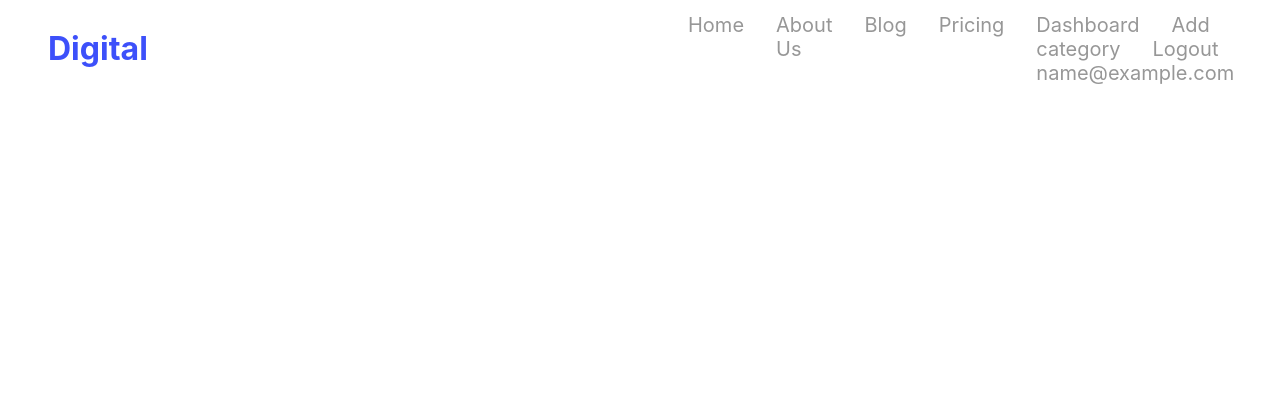
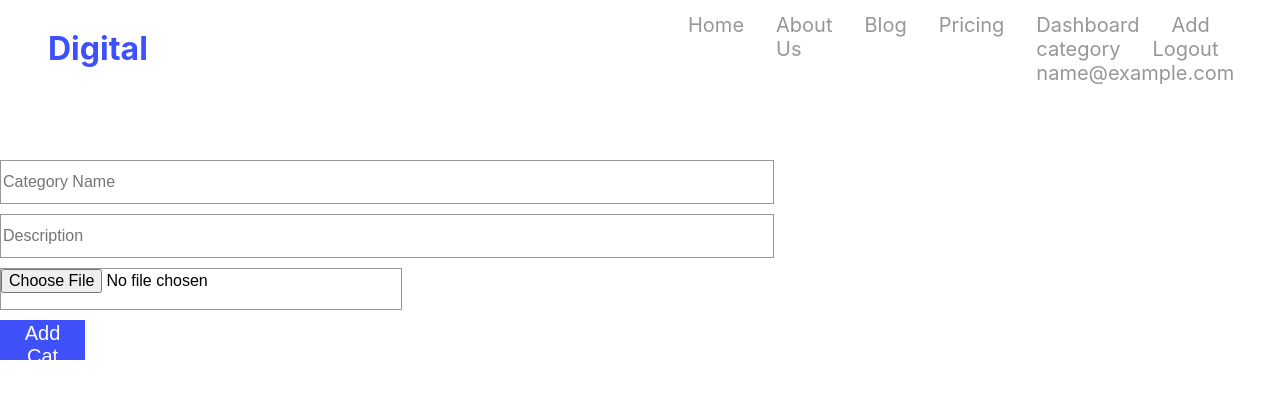
Before and after one commit to AsonglefacMillenium/bridgelabstest, a React (Create React App) app: page /updateproduct/1 in a window 1280 px wide. Shown: the top 398 px of the page. Built offline with nearby package versions, Linux system fonts and the light colour scheme; sample sign-in values are in the browser's storage.

Commit message:
update category functionality added

```diff
--- a/src/App.js
+++ b/src/App.js
@@ -8,6 +8,7 @@ import ViewCategories from './pages/dashboard/ViewCategories'
 import CreateCategories from './pages/dashboard/CreateCategories'
 import Dashboard from './pages/dashboard/Dashboard'
 import PrivateComponent from './components/PrivateComponent'
+import UpdateProduct from './pages/dashboard/UpdateProduct'
 
 const App = () => {
   const auth = localStorage.getItem("user");
@@ -31,6 +32,7 @@ const App = () => {
             <Route path='/dashboard' element={<Dashboard/>}></Route>
             <Route path='/dashboard/category' element={<ViewCategories/>}></Route>
             <Route path='/addcategory' element={<CreateCategories/>}></Route>
+            <Route path='/updateproduct/:id' element={<UpdateProduct/>}></Route>
             </Route>
 
           </Routes>
--- a/src/pages/dashboard/CreateCategories.jsx
+++ b/src/pages/dashboard/CreateCategories.jsx
@@ -1,6 +1,7 @@
 import React, {useState} from 'react'
 import axios from 'axios'
 import './dashboard.css'
+import { useNavigate } from 'react-router-dom';
 
 const CreateCategories = () => {
   const [inputs, setInputs] = useState({
@@ -9,6 +10,9 @@ const CreateCategories = () => {
     description: "",
 
   });
+
+  const navigate = useNavigate();
+
   const handleChange = (e) => {
     setInputs((prev) => ({
       ...prev,
@@ -32,6 +36,11 @@ const CreateCategories = () => {
 
     const data = await res.data;
     console.log(data)
+
+    if (res) {
+      navigate("/dashboard")
+    }
+
     return data
 
   }
--- a/src/pages/dashboard/Dashboard.jsx
+++ b/src/pages/dashboard/Dashboard.jsx
@@ -1,24 +1,75 @@
-import React, { useEffect, useState } from 'react';
-import axios from "axios"
-import { Link, useNavigate } from 'react-router-dom';
-import './dashboard.css'
+import React, { useEffect, useState } from "react";
+import axios from "axios";
+import { Link, useNavigate } from "react-router-dom";
+import "./dashboard.css";
 //axios.defaults.withCredentials = true;
 const Dashboard = () => {
+  const [products, setProducts] = useState([]);
   // const navigate = useNavigate();
   const auth = localStorage.getItem("user");
 
+  useEffect(() => {
+    productList();
+  });
+
+  const productList = async () => {
+    const res = await axios.get(
+      "https://simplor.herokuapp.com/api/category/categories"
+    );
+    const data = res.data;
+    setProducts(data);
+  };
+
+  //delete product function
+
+  const deleteProduct = async (id) =>{
+    const res = await axios.delete(`https://simplor.herokuapp.com/api/category/delete/${id}`);
+
+    const data = res.data;
+
+    if (res) {
+        productList();
+
+    } else{
+        alert("Product cannot be deleted")
+    }
+
+    return data;
+  }
 
   return (
-    <div className='dashboard'>
+    <div className="dashboard">
       <h1>{JSON.parse(auth).first_name}</h1>
       <img src={JSON.parse(auth).avatar} alt="hello" />
 
       <div className="addproduct-button ">
-        <Link to="/addcategory"><button>Add category</button></Link>
+        <Link to="/addcategory">
+          <button>Add category</button>
+        </Link>
         <Link to="/">Add product</Link>
       </div>
+
+      <div className="productlist">
+        {products.map((product) => (
+          <ul key={product.id}>
+            <li>
+              {" "}
+              <img src={product.image} alt="" />
+            </li>
+            <li>{product.name}</li>
+            <li>{product.description}</li>
+            <li>
+              <button onClick={() => deleteProduct(product.id)}>Delete</button>
+              <Link to={`/updateproduct/${product.id}`}>
+              <button >Edith</button>
+              </Link>
+
+            </li>
+          </ul>
+        ))}
       </div>
-  )
-}
+    </div>
+  );
+};
 
-export default Dashboard
+export default Dashboard;
--- /dev/null
+++ b/src/pages/dashboard/UpdateProduct.jsx
@@ -0,0 +1,96 @@
+import axios from "axios";
+import React, { useEffect, useState } from "react";
+import { useNavigate, useParams } from "react-router-dom";
+import "./dashboard.css";
+
+const UpdateProduct = () => {
+  const [inputs, setInputs] = useState({
+    name: "",
+    image: "",
+    description: "",
+  });
+
+  const params = useParams();
+  const navigate = useNavigate();
+
+   useEffect(() => {
+    //prefillProductDetails();
+   }, []);
+//   const prefillProductDetails = async () => {
+//     console.log(params);
+//     const res = await axios.post(
+//       `https://simplor.herokuapp.com/api/category/update/${params.id}`
+//     );
+//     const data = res.data;
+//     setInputs(res.inputs);
+//     return data;
+//   };
+
+  const updateProduct = async (e) => {
+e.preventDefault()
+    const res = await axios.put(
+      `https://simplor.herokuapp.com/api/category/update/${params.id}`,
+      {
+        id: params.id,
+        name: inputs.name,
+        description: inputs.description,
+        image: inputs.image,
+        headers: {
+          "Content-Type": "multipart/formdata",
+          "Accept": "/",
+        },
+      }
+    ).catch(err => console.log(err));
+
+    const data = await res.data;
+
+console.log(data)
+    if(data) {
+        alert("Category successfully updated")
+        navigate("/dashboard");
+    }
+    return data
+  };
+
+  const handleChange = (e) => {
+    setInputs((prev) => ({
+      ...prev,
+      [e.target.name]: e.target.value,
+    }));
+  };
+  return (
+    <div className="updatecategory">
+      <form>
+        <input
+          type="text"
+          placeholder="Category Name"
+          name="name"
+          value={inputs.name}
+          onChange={handleChange}
+        />
+        <input
+          type="text"
+          placeholder="Description"
+          name="description"
+          value={inputs.description}
+          onChange={handleChange}
+        />
+
+        <input
+          type="file"
+          placeholder="Select Image"
+          name="image"
+          value={inputs.image}
+          onChange={handleChange}
+        />
+        <div className="signin__button">
+          <button type="submit" className="signin-btn" onClick={updateProduct}>
+            Add Cat
+          </button>
+        </div>
+      </form>
+    </div>
+  );
+};
+
+export default UpdateProduct;
--- a/src/pages/dashboard/dashboard.css
+++ b/src/pages/dashboard/dashboard.css
@@ -5,3 +5,7 @@
 .createcategory{
     padding-top:10rem ;
 }
+
+.updatecategory{
+    padding-top: 10rem;
+}
```
Lines whose indentation alone changed are shown as unchanged.
